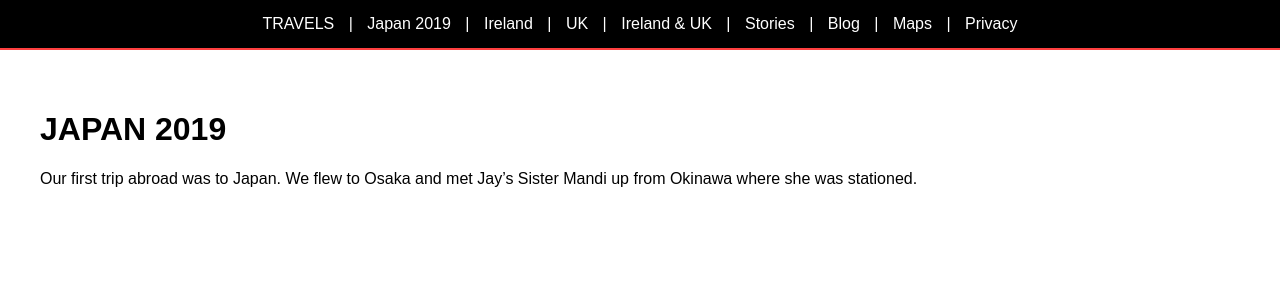
After one commit to Blkbrd77/2samples-refactor, a Flask app: page /uk in a window 1280 px wide. The commit adds this page. Shown: the top 300 px of the page. Run offline with Flask 2, Linux system fonts and the light colour scheme.

Commit message:
updated themes and info from the site

```diff
--- a/app/main.py
+++ b/app/main.py
@@ -1,48 +1,47 @@
-from flask import Flask
+from flask import Flask, render_template
 
 app = Flask(__name__)
 
+# Base template function (optional, for shared layout)
 @app.route('/')
-def home ():
-    return """
-    <html>
-    <head>
-        <link rel="stylesheet" href="/static/style.css">
-    </head>
-    <body>
-        <h1 class="header">Welcome to 2samples Travels!</h1>
-        <p>Stories from the road, coming soon. <a href="/stories">Check out our stories!</a></p>
-    </body>
-    </html>
-    """
+def home():
+    return render_template('index.html')
+
+@app.route('/japan2019')
+def japan2019():
+    return render_template('japan2019.html')
+
+@app.route('/ireland')
+def ireland():
+    return render_template('ireland.html')
+
+@app.route('/uk')
+def uk():
+    return render_template('uk.html')
+
+@app.route('/irelanduk')
+def irelanduk():
+    return render_template('irelanduk.html')
 
 @app.route('/stories')
 def stories():
-  return  """
-    <html>
-    <head>
-       <link rel="stylesheet" href="/static/style.css">
-    </head>
-    <body>
-        <h1 class="header">Travel Stories</h1>
-        <p>Check out our latest tale: <a href="/stories/1">A Greek Island Adventure!</a></p>
-    </body>
-    </html>
-    """
+    return render_template('stories.html')
 
 @app.route('/stories/1')
 def story_1():
-   return """
-   <html>
-   <head>
-        <link rel="stylesheet" href="/static/style.css">
-    </head>
-    <body>
-        <h1 class="header">Greek Island Adventure!</h1>
-        <p>We cruised the Greek Island Glow with Virgin Voyages!!</p>
-        </body>
-        </html>
-   """
+    return render_template('story1.html')
 
-if __name__=="__main__":
+@app.route('/blog')
+def blog():
+    return render_template('blog.html')
+
+@app.route('/maps')
+def maps():
+    return render_template('maps.html')
+
+@app.route('/privacy')
+def privacy():
+    return render_template('privacy.html')
+
+if __name__ == "__main__":
     app.run(debug=True, host='0.0.0.0', port=5000)
--- a/app/static/style.css
+++ b/app/static/style.css
@@ -1,20 +1,106 @@
 body {
-    background-color: #F5F1E9; /* Sandy beige */
-    color: #2F4f4f; /* Dark slate gray */
+    background-color: #FFFFFF;
+    color: #000000;
     font-family: Arial, sans-serif;
-}
-h1 {
-    color:#8B4513;  /* Saddle brown */
+    margin: 0;
+    padding: 0;
 }
 .header {
-    background-color: #D2B48C; /* Tan, for a warm header */
-    padding: 10px;
+    background-color: #000000;
+    color: #FFFFFF;
+    padding: 15px;
+    text-align: center;
+    position: sticky;
+    top: 0;
+    border-bottom: 2px solid #FF4040;
+    z-index: 1000;
+}
+.header a {
+    color: #FFFFFF;
+    margin: 0 10px;
+    text-decoration: none;
+}
+.header a:hover {
+    text-decoration: underline;
+}
+.container {
+    max-width: 1200px;
+    margin: 20px auto;
+    padding: 20px;
+}
+.tiles {
+    display: flex;
+    flex-wrap: wrap;
+    justify-content: center;
+    gap: 20px;
+}
+.tile {
+    background-color: #00008B;
+    color: #FFFFFF;
+    margin: 10px;
+    padding: 20px;
+    width: 300px;
+    min-height: 350px;
+    display: flex;
+    flex-direction: column;
+    align-items: center;
+    text-align: center;
+    border-radius: 5px;
+    box-shadow: 0 2px 10px rgba(0,0,0,0.1);
+}
+.tile img {
+    max-width: 100%;
+    height: auto;
+    margin-bottom: 10px;
+    border-radius: 5px;
+}
+.tile h2 {
+    margin: 10px 0;
+    font-size: 18px;
+    color: #FFFFFF;
+}
+.tile p {
+    margin: 10px 0;
+    font-size: 14px;
+    flex-grow: 1;
+}
+.tile-button {
+    background-color: #1E90FF;
+    color: #FFFFFF;
+    border: none;
+    padding: 10px 20px;
+    text-decoration: none;
+    border-radius: 5px;
+    cursor: pointer;
+    display: inline-block;
+    margin-top: 10px;
+}
+.tile-button:hover {
+    background-color: #4169E1;
+}
+.footer-button {
+    background-color: #1E90FF;
+    color: #FFFFFF;
+    border: none;
+    padding: 10px 20px;
+    text-decoration: none;
+    border-radius: 5px;
+    cursor: pointer;
+    display: block;
+    margin: 20px auto;
+    width: 200px;
     text-align: center;
 }
-a {
-    color: #4682B4;           /* Steel blue for links */
-    text-decoration: none;
+.footer-button:hover {
+    background-color: #4169E1;
 }
-a:hover {
-    text-decoration: underline; /* Hover effect */
+@media (max-width: 768px) {
+    .tiles {
+        flex-direction: column;
+        align-items: center;
+    }
+    .tile {
+        width: 90%;
+        max-width: 300px;
+    }
 }
--- /dev/null
+++ b/app/templates/uk.html
@@ -0,0 +1,26 @@
+<!DOCTYPE html>
+<html lang="en">
+<head>
+    <meta charset="UTF-8">
+    <meta name="viewport" content="width=device-width, initial-scale=1.0">
+    <title>UNITED KINGDOM</title>
+    <link rel="stylesheet" href="{{ url_for('static', filename='style.css') }}">
+</head>
+<body>
+    <nav class="header">
+        <a href="/">TRAVELS</a> |
+        <a href="/japan2019">Japan 2019</a> |
+        <a href="/ireland">Ireland</a> |
+        <a href="/uk">UK</a> |
+        <a href="/irelanduk">Ireland & UK</a> |
+        <a href="/stories">Stories</a> |
+        <a href="/blog">Blog</a> |
+        <a href="/maps">Maps</a> |
+        <a href="/privacy">Privacy</a>
+    </nav>
+    <div class="container">
+        <h1>JAPAN 2019</h1>
+        <p>Our first trip abroad was to Japan. We flew to Osaka and met Jay’s Sister Mandi up from Okinawa where she was stationed.</p>
+    </div>
+</body>
+</html>
```
Also changed, not shown: app/templates/blog.html (added, +26 -0 lines), app/templates/index.html (added, +46 -0 lines), app/templates/ireland.html (added, +26 -0 lines), app/templates/irelanduk.html (added, +26 -0 lines), app/templates/japan2019.html (added, +26 -0 lines), app/templates/maps.html (added, +26 -0 lines), app/templates/privacy.html (added, +26 -0 lines), app/templates/stories.html (added, +26 -0 lines), app/templates/story1.html (added, +26 -0 lines), app/test_main.py (+77 -18 lines), 1 other file.
